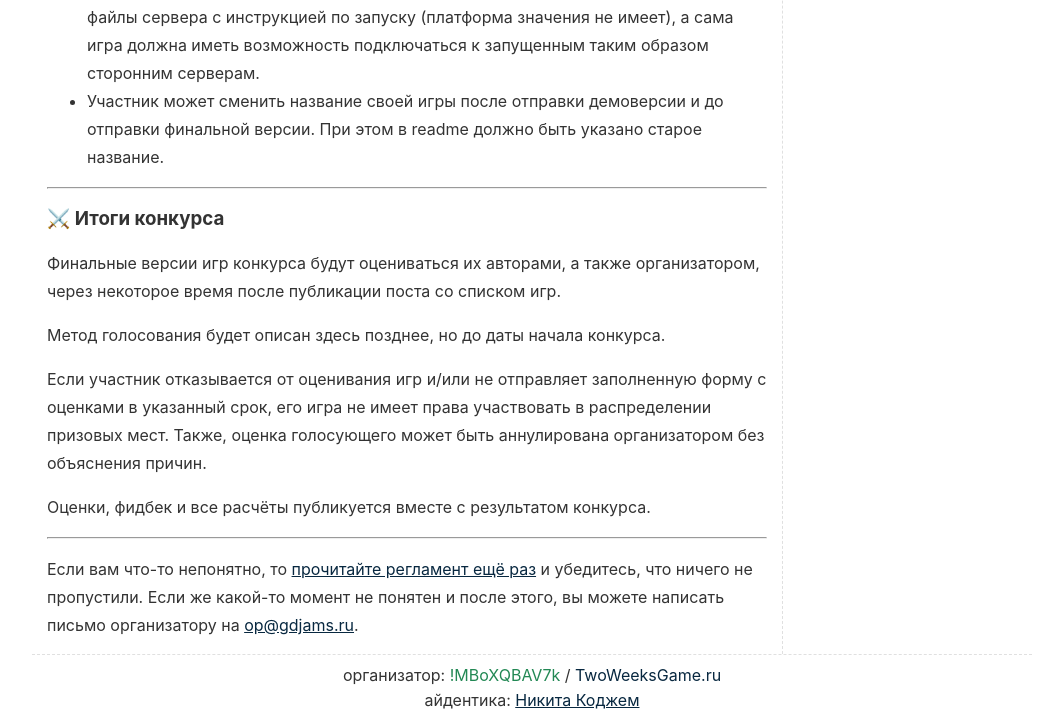
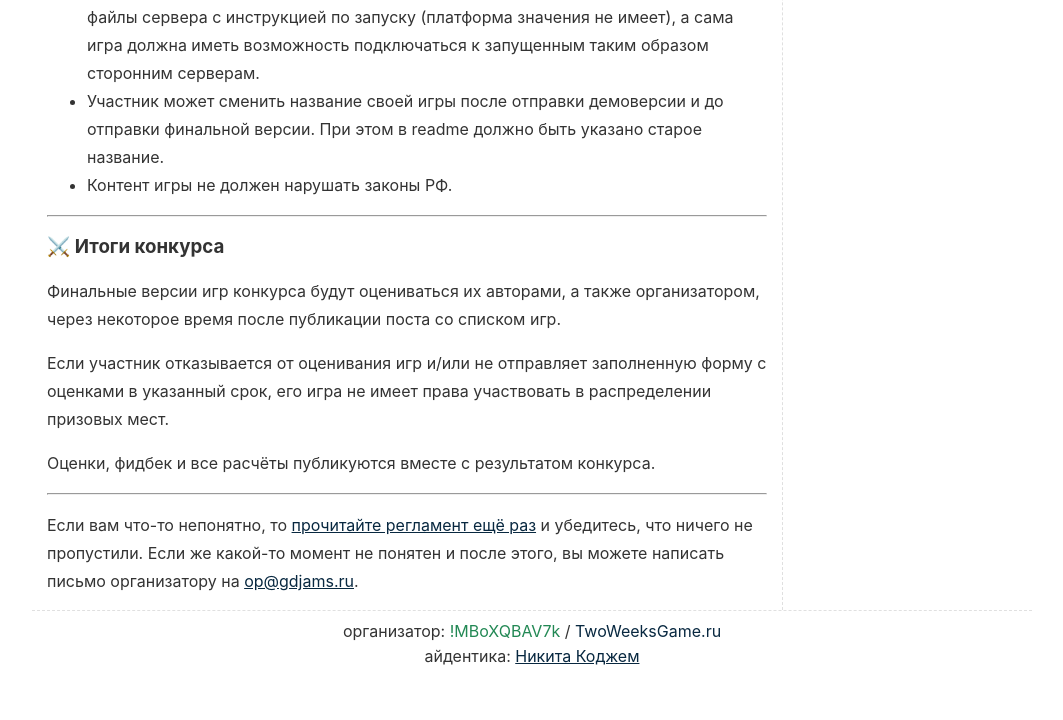
Before and after one commit to twoweeks/twg27-blog, an Astro site: page /page/rules in a window 1280 px wide. Shown: the part 2990-3710 px from the top of the page, without its empty margins (108-1171 px from the left). After the commit the page ends 3666 px from the top, so only its background shows below. Built offline with nearby package versions, Linux system fonts and the light colour scheme; Astro itself is replaced by a stand-in of ours.

Commit message:
feat: change rules page

```diff
--- a/src/content/page/rules.md
+++ b/src/content/page/rules.md
@@ -82,6 +82,7 @@ description: 'Регламент конкурса'
 - Если в игре используется контент, созданный с помощью нейросетей/ИИ, то об этом должно быть указано в readme, а также должен быть перечислен список использованных инструментов.
 - Если в игре есть мультиплеер, то должна быть предусмотрена игра в оффлайне с ботами. В противном случае нужно прислать отдельным архивом исполняемые файлы сервера с инструкцией по запуску (платформа значения не имеет), а сама игра должна иметь возможность подключаться к запущенным таким образом сторонним серверам.
 - Участник может сменить название своей игры после отправки демоверсии и до отправки финальной версии. При этом в readme должно быть указано старое название.
+- Контент игры не должен нарушать законы РФ.
 
 ---
 
@@ -89,11 +90,9 @@ description: 'Регламент конкурса'
 
 Финальные версии игр конкурса будут оцениваться их авторами, а также организатором, через некоторое время после публикации поста со списком игр.
 
-Метод голосования будет описан здесь позднее, но до даты начала конкурса.
+Если участник отказывается от оценивания игр и/или не отправляет заполненную форму с оценками в указанный срок, его игра не имеет права участвовать в распределении призовых мест.
 
-Если участник отказывается от оценивания игр и/или не отправляет заполненную форму с оценками в указанный срок, его игра не имеет права участвовать в распределении призовых мест. Также, оценка голосующего может быть аннулирована организатором без объяснения причин.
-
-Оценки, фидбек и все расчёты публикуется вместе с результатом конкурса.
+Оценки, фидбек и все расчёты публикуются вместе с результатом конкурса.
 
 ---
 
```
